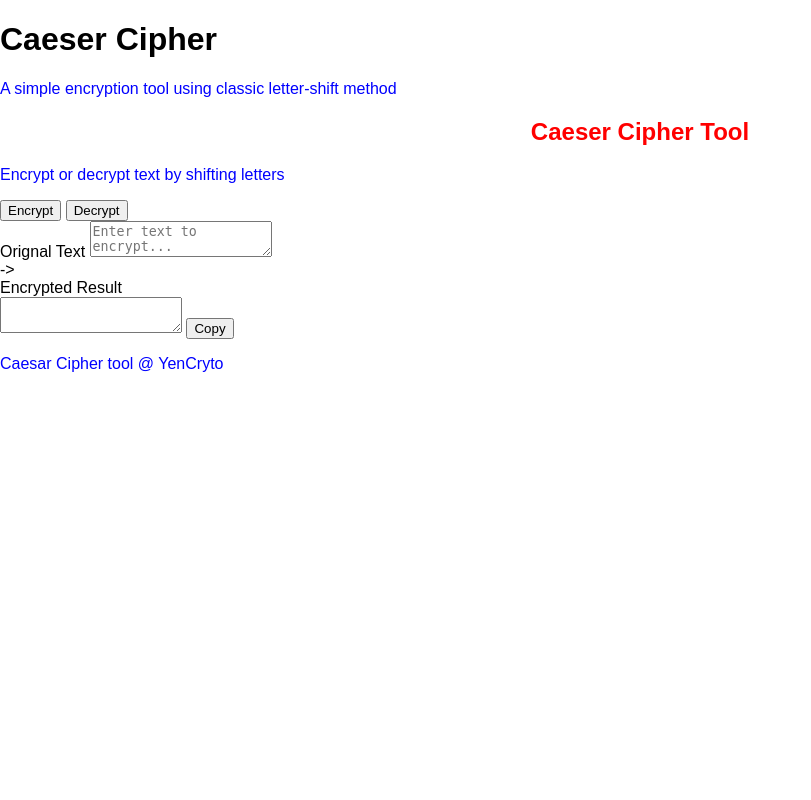
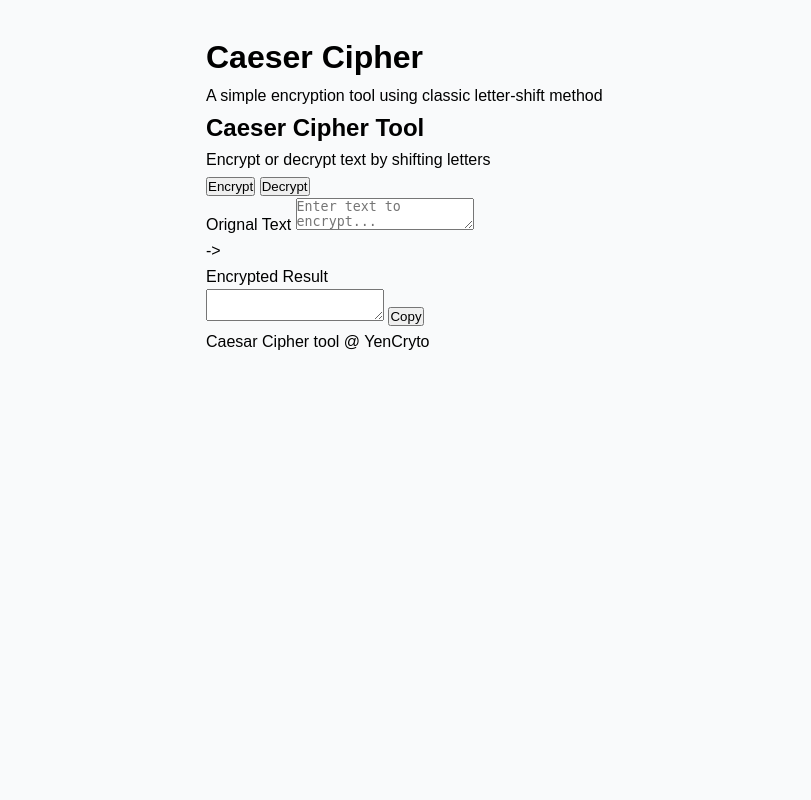
Before and after one commit to aftabkapsi/yenCrypto, a Flask app: page / in a window 1280 px wide. Shown: the whole page, without its empty margins (0-811 px from the left). Run offline with Flask 3, Linux system fonts and the light colour scheme.

Commit message:
add some style

```diff
--- a/static/style.css
+++ b/static/style.css
@@ -1,15 +1,18 @@
-body{
-    font-family: Arial, Helvetica, sans-serif;
-    margin: auto;
-    padding: auto;
+* {
+    margin: 0;
+    padding: 0;
+    box-sizing: border-box;
 }
 
-h2{
-   text-align: center;
-   font-size: x-large;
-   color: red;
+body {
+    font-family: 'Arial', sans-serif;
+    background-color: #f9fafb;
+    line-height: 1.6;
 }
 
-p{
-    color: blue;
+.container {
+    min-height: 100vh;
+    max-width: 900px;
+    margin: 0 auto;
+    padding: 2rem 1rem;
 }
```
